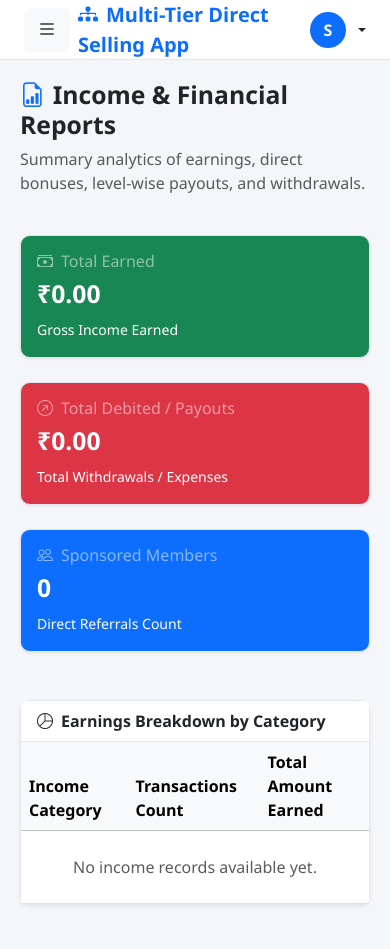
After one commit to priyeshdaspookulangara/dynM, a PHP site: page /user/reports.php in a window 390 px wide. The commit adds this page. Run offline with PHP 8.4, Linux system fonts and the light colour scheme; the visitor is signed in with stand-in values (Sample User, id 1).

Commit message:
Add responsive sidebar layout with customer and admin portals
- Added responsive aside sidebar navigation for Customer and Admin panels.
- Added Customer navigation items: Dashboard, Genealogy, My Referrals, My Downlines, My Wallet, Reports, and ePIN Keys.
- Added `user/genealogy.php`, `user/downlines.php`, and `user/reports.php`.
- Verified UI layout and full backend test suite.

Co-authored-by: priyeshdaspookulangara <216598157+priyeshdaspookulangara@users.noreply.github.com>

```diff
--- a/templates/layouts/footer.php
+++ b/templates/layouts/footer.php
@@ -1,13 +1,16 @@
-    </div>
-</div>
+</main>
 
-<footer class="bg-dark text-white-50 py-3 mt-auto">
-    <div class="container text-center">
-        <small>&copy; <?= date('Y') ?> Direct Selling Compensation Engine. Built with PHP & PDO.</small>
-    </div>
-</footer>
-
-<!-- Bootstrap 5 JS Bundle -->
 <script src="https://cdn.jsdelivr.net/npm/bootstrap@5.3.2/dist/js/bootstrap.bundle.min.js"></script>
+<script>
+document.addEventListener('DOMContentLoaded', function() {
+    const toggleBtn = document.getElementById('sidebarToggle');
+    const sidebar = document.getElementById('appSidebar');
+    if (toggleBtn && sidebar) {
+        toggleBtn.addEventListener('click', function() {
+            sidebar.classList.toggle('show');
+        });
+    }
+});
+</script>
 </body>
 </html>
--- a/templates/layouts/header.php
+++ b/templates/layouts/header.php
@@ -6,6 +6,7 @@ use App\Services\AuthService;
 $currentUser = AuthService::getCurrentUser();
 $config = require __DIR__ . '/../../config.php';
 $appName = $config['app']['name'] ?? 'Direct Selling Application';
+$currentScript = $_SERVER['SCRIPT_NAME'] ?? '';
 ?>
 <!DOCTYPE html>
 <html lang="en">
@@ -18,173 +19,220 @@ $appName = $config['app']['name'] ?? 'Direct Selling Application';
     <!-- Bootstrap Icons -->
     <link href="https://cdn.jsdelivr.net/npm/bootstrap-icons@1.11.1/font/bootstrap-icons.css" rel="stylesheet">
     <style>
+        :root {
+            --sidebar-width: 260px;
+        }
         body {
-            background-color: #f8f9fa;
+            background-color: #f4f6f9;
             font-family: 'Segoe UI', Tahoma, Geneva, Verdana, sans-serif;
             min-height: 100vh;
+            margin: 0;
+            overflow-x: hidden;
+        }
+        /* Top Navigation Bar */
+        .top-navbar {
+            height: 60px;
+            background-color: #ffffff;
+            border-bottom: 1px solid #e5e7eb;
+            position: fixed;
+            top: 0;
+            left: 0;
+            right: 0;
+            z-index: 1030;
+            padding: 0 1.5rem;
             display: flex;
-            flex-direction: column;
+            align-items: center;
+            justify-content: space-between;
         }
-        .content-wrapper {
-            flex: 1;
+        /* Sidebar Aside Navigation */
+        .sidebar {
+            width: var(--sidebar-width);
+            background-color: #1e293b;
+            color: #94a3b8;
+            position: fixed;
+            top: 60px;
+            bottom: 0;
+            left: 0;
+            z-index: 1020;
+            overflow-y: auto;
+            transition: transform 0.3s ease-in-out;
+            padding-top: 1rem;
         }
-        .navbar-brand {
+        .sidebar .nav-header {
+            font-size: 0.75rem;
+            text-transform: uppercase;
+            letter-spacing: 0.05em;
+            color: #64748b;
+            padding: 0.75rem 1.25rem 0.25rem;
             font-weight: 700;
-            color: #0d6efd !important;
+        }
+        .sidebar .nav-link {
+            color: #94a3b8;
+            padding: 0.75rem 1.25rem;
+            display: flex;
+            align-items: center;
+            font-weight: 500;
+            border-left: 3px solid transparent;
+            transition: all 0.2s;
+            text-decoration: none;
+        }
+        .sidebar .nav-link:hover {
+            color: #ffffff;
+            background-color: #334155;
+        }
+        .sidebar .nav-link.active {
+            color: #38bdf8;
+            background-color: #0f172a;
+            border-left-color: #38bdf8;
+            font-weight: 600;
+        }
+        .sidebar .nav-link i {
+            font-size: 1.15rem;
+            margin-right: 0.75rem;
+            width: 20px;
+            text-align: center;
+        }
+        /* Main Layout Wrapper */
+        .main-wrapper {
+            margin-top: 60px;
+            margin-left: var(--sidebar-width);
+            padding: 2rem;
+            min-height: calc(100vh - 60px);
+            transition: margin-left 0.3s ease-in-out;
+        }
+        @media (max-width: 991.98px) {
+            .sidebar {
+                transform: translateX(-100%);
+            }
+            .sidebar.show {
+                transform: translateX(0);
+            }
+            .main-wrapper {
+                margin-left: 0;
+                padding: 1.25rem;
+            }
         }
         .card {
             border-radius: 10px;
-            box-shadow: 0 4px 6px rgba(0,0,0,0.05);
-            border: none;
+            box-shadow: 0 1px 3px rgba(0,0,0,0.08);
+            border: 1px solid #e2e8f0;
             margin-bottom: 1.5rem;
         }
         .card-header {
             background-color: #ffffff;
-            border-bottom: 1px solid #f0f0f0;
+            border-bottom: 1px solid #e2e8f0;
             font-weight: 600;
         }
-        .stat-card {
-            transition: transform 0.2s;
-        }
-        .stat-card:hover {
-            transform: translateY(-3px);
-        }
-        /* Matrix Tree Styling */
-        .tree ul {
-            padding-top: 20px; position: relative;
-            transition: all 0.5s;
-            display: flex;
-            justify-content: center;
-        }
-        .tree li {
-            float: left; text-align: center;
-            list-style-type: none;
-            position: relative;
-            padding: 20px 5px 0 5px;
-            transition: all 0.5s;
-        }
-        .tree li::before, .tree li::after {
-            content: ''; position: absolute; top: 0; right: 50%;
-            border-top: 2px solid #ccc;
-            width: 50%; height: 20px;
-        }
-        .tree li::after {
-            right: auto; left: 50%;
-            border-left: 2px solid #ccc;
-        }
-        .tree li:only-child::after, .tree li:only-child::before {
-            display: none;
-        }
-        .tree li:only-child { padding-top: 0;}
-        .tree li:first-child::before, .tree li:last-child::after {
-            border: 0 none;
-        }
-        .tree li:last-child::before {
-            border-right: 2px solid #ccc;
-            border-radius: 0 5px 0 0;
-        }
-        .tree li:first-child::after {
-            border-radius: 5px 0 0 0;
-        }
-        .tree ul ul::before {
-            content: ''; position: absolute; top: 0; left: 50%;
-            border-left: 2px solid #ccc;
-            width: 0; height: 20px;
-        }
-        .tree li a {
-            border: 1px solid #ccc;
-            padding: 8px 15px;
-            text-decoration: none;
-            color: #333;
-            font-size: 13px;
-            display: inline-block;
-            border-radius: 8px;
-            background: #fff;
-            box-shadow: 0 2px 4px rgba(0,0,0,0.08);
-            transition: all 0.3s;
-        }
-        .tree li a:hover {
-            background: #e9ecef;
-            border-color: #999;
-        }
+        /* Tree Visualizer */
+        .tree ul { padding-top: 20px; position: relative; transition: all 0.5s; display: flex; justify-content: center; }
+        .tree li { float: left; text-align: center; list-style-type: none; position: relative; padding: 20px 5px 0 5px; transition: all 0.5s; }
+        .tree li::before, .tree li::after { content: ''; position: absolute; top: 0; right: 50%; border-top: 2px solid #cbd5e1; width: 50%; height: 20px; }
+        .tree li::after { right: auto; left: 50%; border-left: 2px solid #cbd5e1; }
+        .tree li:only-child::after, .tree li:only-child::before { display: none; }
+        .tree li:only-child { padding-top: 0; }
+        .tree li:first-child::before, .tree li:last-child::after { border: 0 none; }
+        .tree li:last-child::before { border-right: 2px solid #cbd5e1; border-radius: 0 5px 0 0; }
+        .tree li:first-child::after { border-radius: 5px 0 0 0; }
+        .tree ul ul::before { content: ''; position: absolute; top: 0; left: 50%; border-left: 2px solid #cbd5e1; width: 0; height: 20px; }
+        .tree li a { border: 1px solid #cbd5e1; padding: 10px 18px; text-decoration: none; color: #1e293b; font-size: 13px; display: inline-block; border-radius: 8px; background: #fff; box-shadow: 0 2px 4px rgba(0,0,0,0.05); transition: all 0.3s; }
+        .tree li a:hover { background: #f1f5f9; border-color: #0284c7; }
     </style>
 </head>
 <body>
 
-<nav class="navbar navbar-expand-lg navbar-dark bg-dark shadow-sm">
-    <div class="container">
-        <a class="navbar-brand text-white fw-bold" href="/index.php">
-            <i class="bi bi-diagram-3-fill text-primary me-2"></i><?= htmlspecialchars($appName) ?>
+<!-- Top Bar -->
+<header class="top-navbar">
+    <div class="d-flex align-items-center">
+        <?php if ($currentUser): ?>
+            <button class="btn btn-light d-lg-none me-2" type="button" id="sidebarToggle">
+                <i class="bi bi-list fs-5"></i>
+            </button>
+        <?php endif; ?>
+        <a class="text-decoration-none fw-bold fs-5 text-primary" href="/index.php">
+            <i class="bi bi-diagram-3-fill me-2"></i><?= htmlspecialchars($appName) ?>
         </a>
-        <button class="navbar-toggler" type="button" data-bs-toggle="collapse" data-bs-target="#navbarNav">
-            <span class="navbar-toggler-icon"></span>
-        </button>
+    </div>
 
-        <div class="collapse navbar-collapse" id="navbarNav">
-            <ul class="navbar-nav me-auto">
-                <li class="nav-item">
-                    <a class="nav-link" href="/index.php"><i class="bi bi-house me-1"></i>Home</a>
-                </li>
-                <?php if ($currentUser): ?>
-                    <li class="nav-item">
-                        <a class="nav-link" href="/user/dashboard.php"><i class="bi bi-speedometer2 me-1"></i>User Dashboard</a>
-                    </li>
-                    <li class="nav-item">
-                        <a class="nav-link" href="/user/matrix.php"><i class="bi bi-diagram-3 me-1"></i>Matrix Tree</a>
-                    </li>
-                    <li class="nav-item">
-                        <a class="nav-link" href="/user/referrals.php"><i class="bi bi-people me-1"></i>My Team</a>
-                    </li>
-                    <li class="nav-item">
-                        <a class="nav-link" href="/user/epins.php"><i class="bi bi-key me-1"></i>ePINs</a>
-                    </li>
-                    <li class="nav-item">
-                        <a class="nav-link" href="/user/wallet.php"><i class="bi bi-wallet2 me-1"></i>Wallet & Payouts</a>
-                    </li>
+    <div class="d-flex align-items-center gap-3">
+        <?php if ($currentUser): ?>
+            <div class="dropdown">
+                <a class="d-flex align-items-center text-dark text-decoration-none dropdown-toggle" href="#" id="userDropdown" data-bs-toggle="dropdown">
+                    <div class="bg-primary text-white rounded-circle d-flex align-items-center justify-content-center me-2" style="width:36px; height:36px; font-weight:600;">
+                        <?= strtoupper(substr($currentUser['username'], 0, 1)) ?>
+                    </div>
+                    <div class="d-none d-md-block text-start me-1">
+                        <span class="d-block fw-bold small text-dark lh-1"><?= htmlspecialchars($currentUser['username']) ?></span>
+                        <span class="badge bg-<?= $currentUser['role'] === 'super_admin' ? 'danger' : ($currentUser['role'] === 'admin' ? 'warning' : 'info') ?> mt-1" style="font-size: 10px;">
+                            <?= strtoupper(str_replace('_', ' ', $currentUser['role'])) ?>
+                        </span>
+                    </div>
+                </a>
+                <ul class="dropdown-menu dropdown-menu-end shadow border-0">
+                    <li><a class="dropdown-item" href="/user/dashboard.php"><i class="bi bi-speedometer2 me-2"></i>User Portal</a></li>
                     <?php if (in_array($currentUser['role'], ['admin', 'super_admin'])): ?>
-                        <li class="nav-item dropdown ms-lg-3">
-                            <a class="nav-link dropdown-toggle text-warning fw-bold" href="#" id="adminDropdown" role="button" data-bs-toggle="dropdown">
-                                <i class="bi bi-shield-lock me-1"></i>Admin Control
-                            </a>
-                            <ul class="dropdown-menu">
-                                <li><a class="dropdown-item" href="/admin/dashboard.php"><i class="bi bi-sliders me-2"></i>Admin Dashboard</a></li>
-                                <li><a class="dropdown-item" href="/admin/packages.php"><i class="bi bi-box-seam me-2"></i>Packages</a></li>
-                                <li><a class="dropdown-item" href="/admin/epins.php"><i class="bi bi-ticket-perforated me-2"></i>ePIN Manager</a></li>
-                                <li><a class="dropdown-item" href="/admin/users.php"><i class="bi bi-people-fill me-2"></i>User Manager</a></li>
-                                <li><a class="dropdown-item" href="/admin/payouts.php"><i class="bi bi-cash-stack me-2"></i>Payout Requests</a></li>
-                                <li><hr class="dropdown-divider"></li>
-                                <li><a class="dropdown-item text-primary fw-bold" href="/admin/settings.php"><i class="bi bi-gear-fill me-2"></i>Dynamic Settings Engine</a></li>
-                            </ul>
-                        </li>
+                        <li><a class="dropdown-item text-warning fw-bold" href="/admin/dashboard.php"><i class="bi bi-shield-lock me-2"></i>Admin Portal</a></li>
                     <?php endif; ?>
-                <?php endif; ?>
-            </ul>
+                    <li><hr class="dropdown-divider"></li>
+                    <li><a class="dropdown-item text-danger" href="/logout.php"><i class="bi bi-box-arrow-right me-2"></i>Logout</a></li>
+                </ul>
+            </div>
+        <?php else: ?>
+            <a href="/login.php" class="btn btn-outline-primary btn-sm px-3">Login</a>
+            <a href="/register.php" class="btn btn-primary btn-sm px-3">Register</a>
+        <?php endif; ?>
+    </div>
+</header>
 
-            <ul class="navbar-nav">
-                <?php if ($currentUser): ?>
-                    <li class="nav-item dropdown">
-                        <a class="nav-link dropdown-toggle active" href="#" id="userMenu" role="button" data-bs-toggle="dropdown">
-                            <i class="bi bi-person-circle me-1"></i><?= htmlspecialchars($currentUser['username']) ?>
-                            <span class="badge bg-<?= $currentUser['role'] === 'super_admin' ? 'danger' : ($currentUser['role'] === 'admin' ? 'warning' : 'info') ?> ms-1">
-                                <?= strtoupper(str_replace('_', ' ', $currentUser['role'])) ?>
-                            </span>
-                        </a>
-                        <ul class="dropdown-menu dropdown-menu-end">
-                            <li><a class="dropdown-item" href="/logout.php"><i class="bi bi-box-arrow-right me-2"></i>Logout</a></li>
-                        </ul>
-                    </li>
-                <?php else: ?>
-                    <li class="nav-item">
-                        <a class="nav-link" href="/login.php"><i class="bi bi-box-arrow-in-right me-1"></i>Login</a>
-                    </li>
-                    <li class="nav-item">
-                        <a class="btn btn-primary btn-sm ms-2 px-3 mt-1 mt-lg-0" href="/register.php">Register</a>
-                    </li>
-                <?php endif; ?>
-            </ul>
-        </div>
-    </div>
-</nav>
+<?php if ($currentUser): ?>
+    <!-- Sidebar Aside Navigation -->
+    <aside class="sidebar" id="appSidebar">
+        <!-- Customer / User Portal Section -->
+        <div class="nav-header">Customer Section</div>
+        <a href="/user/dashboard.php" class="nav-link <?= strpos($currentScript, '/user/dashboard.php') !== false ? 'active' : '' ?>">
+            <i class="bi bi-speedometer2"></i>Dashboard
+        </a>
+        <a href="/user/genealogy.php" class="nav-link <?= (strpos($currentScript, '/user/genealogy.php') !== false || strpos($currentScript, '/user/matrix.php') !== false) ? 'active' : '' ?>">
+            <i class="bi bi-diagram-3"></i>Genealogy
+        </a>
+        <a href="/user/referrals.php" class="nav-link <?= strpos($currentScript, '/user/referrals.php') !== false ? 'active' : '' ?>">
+            <i class="bi bi-people"></i>My Referrals
+        </a>
+        <a href="/user/downlines.php" class="nav-link <?= strpos($currentScript, '/user/downlines.php') !== false ? 'active' : '' ?>">
+            <i class="bi bi-node-plus"></i>My Downlines
+        </a>
+        <a href="/user/wallet.php" class="nav-link <?= strpos($currentScript, '/user/wallet.php') !== false ? 'active' : '' ?>">
+            <i class="bi bi-wallet2"></i>My Wallet
+        </a>
+        <a href="/user/reports.php" class="nav-link <?= strpos($currentScript, '/user/reports.php') !== false ? 'active' : '' ?>">
+            <i class="bi bi-file-earmark-bar-graph"></i>Reports
+        </a>
+        <a href="/user/epins.php" class="nav-link <?= strpos($currentScript, '/user/epins.php') !== false ? 'active' : '' ?>">
+            <i class="bi bi-key"></i>ePIN Keys
+        </a>
 
-<div class="content-wrapper py-4">
-    <div class="container">
+        <?php if (in_array($currentUser['role'], ['admin', 'super_admin'])): ?>
+            <!-- Admin Control Section -->
+            <div class="nav-header text-warning mt-3"><i class="bi bi-shield-lock me-1"></i>Admin Control</div>
+            <a href="/admin/dashboard.php" class="nav-link <?= strpos($currentScript, '/admin/dashboard.php') !== false ? 'active' : '' ?>">
+                <i class="bi bi-sliders"></i>Admin Dashboard
+            </a>
+            <a href="/admin/packages.php" class="nav-link <?= strpos($currentScript, '/admin/packages.php') !== false ? 'active' : '' ?>">
+                <i class="bi bi-box-seam"></i>Packages
+            </a>
+            <a href="/admin/epins.php" class="nav-link <?= strpos($currentScript, '/admin/epins.php') !== false ? 'active' : '' ?>">
+                <i class="bi bi-ticket-perforated"></i>ePIN Manager
+            </a>
+            <a href="/admin/users.php" class="nav-link <?= strpos($currentScript, '/admin/users.php') !== false ? 'active' : '' ?>">
+                <i class="bi bi-people-fill"></i>User Manager
+            </a>
+            <a href="/admin/payouts.php" class="nav-link <?= strpos($currentScript, '/admin/payouts.php') !== false ? 'active' : '' ?>">
+                <i class="bi bi-cash-stack"></i>Payout Requests
+            </a>
+            <a href="/admin/settings.php" class="nav-link <?= strpos($currentScript, '/admin/settings.php') !== false ? 'active' : '' ?>">
+                <i class="bi bi-gear-fill"></i>Dynamic Settings
+            </a>
+        <?php endif; ?>
+    </aside>
+<?php endif; ?>
+
+<main class="<?= $currentUser ? 'main-wrapper' : 'container py-4 mt-5' ?>">
--- /dev/null
+++ b/user/reports.php
@@ -0,0 +1,110 @@
+<?php
+require_once __DIR__ . '/../src/bootstrap.php';
+
+use App\Services\AuthService;
+use App\Core\Database;
+
+$currentUser = AuthService::requireLogin();
+$db = Database::getConnection();
+
+// Earnings by Category
+$stmtCat = $db->prepare("
+    SELECT category, SUM(amount) as total_amount, COUNT(*) as tx_count
+    FROM transactions
+    WHERE user_id = ? AND type = 'credit'
+    GROUP BY category
+");
+$stmtCat->execute([$currentUser['id']]);
+$earningsByCategory = $stmtCat->fetchAll();
+
+// Total Credited
+$stmtTotCredit = $db->prepare("SELECT SUM(amount) as total FROM transactions WHERE user_id = ? AND type = 'credit'");
+$stmtTotCredit->execute([$currentUser['id']]);
+$totalEarnings = $stmtTotCredit->fetch()['total'] ?? 0.00;
+
+// Total Debited (Payouts)
+$stmtTotDebit = $db->prepare("SELECT SUM(amount) as total FROM transactions WHERE user_id = ? AND type = 'debit'");
+$stmtTotDebit->execute([$currentUser['id']]);
+$totalDebits = $stmtTotDebit->fetch()['total'] ?? 0.00;
+
+// Direct Referrals Count
+$stmtDirCount = $db->prepare("SELECT COUNT(*) as cnt FROM users WHERE sponsor_id = ?");
+$stmtDirCount->execute([$currentUser['id']]);
+$totalDirects = $stmtDirCount->fetch()['cnt'];
+
+$pageTitle = "My Reports";
+require_once __DIR__ . '/../templates/layouts/header.php';
+?>
+
+<div class="row mb-4">
+    <div class="col-md-12">
+        <h2 class="fw-bold"><i class="bi bi-file-earmark-bar-graph text-primary me-2"></i>Income & Financial Reports</h2>
+        <p class="text-muted">Summary analytics of earnings, direct bonuses, level-wise payouts, and withdrawals.</p>
+    </div>
+</div>
+
+<div class="row mb-4">
+    <div class="col-md-4">
+        <div class="card stat-card bg-success text-white">
+            <div class="card-body">
+                <h6 class="text-white-50"><i class="bi bi-cash-stack me-2"></i>Total Earned</h6>
+                <h2 class="fw-bold my-2">₹<?= number_format($totalEarnings, 2) ?></h2>
+                <small>Gross Income Earned</small>
+            </div>
+        </div>
+    </div>
+    <div class="col-md-4">
+        <div class="card stat-card bg-danger text-white">
+            <div class="card-body">
+                <h6 class="text-white-50"><i class="bi bi-arrow-up-right-circle me-2"></i>Total Debited / Payouts</h6>
+                <h2 class="fw-bold my-2">₹<?= number_format($totalDebits, 2) ?></h2>
+                <small>Total Withdrawals / Expenses</small>
+            </div>
+        </div>
+    </div>
+    <div class="col-md-4">
+        <div class="card stat-card bg-primary text-white">
+            <div class="card-body">
+                <h6 class="text-white-50"><i class="bi bi-people me-2"></i>Sponsored Members</h6>
+                <h2 class="fw-bold my-2"><?= $totalDirects ?></h2>
+                <small>Direct Referrals Count</small>
+            </div>
+        </div>
+    </div>
+</div>
+
+<div class="card shadow-sm">
+    <div class="card-header bg-white fw-bold">
+        <i class="bi bi-pie-chart me-2"></i>Earnings Breakdown by Category
+    </div>
+    <div class="card-body p-0">
+        <div class="table-responsive">
+            <table class="table table-hover align-middle mb-0">
+                <thead class="table-light">
+                    <tr>
+                        <th>Income Category</th>
+                        <th>Transactions Count</th>
+                        <th>Total Amount Earned</th>
+                    </tr>
+                </thead>
+                <tbody>
+                    <?php if (empty($earningsByCategory)): ?>
+                        <tr>
+                            <td colspan="3" class="text-center py-4 text-muted">No income records available yet.</td>
+                        </tr>
+                    <?php else: ?>
+                        <?php foreach ($earningsByCategory as $cat): ?>
+                            <tr>
+                                <td><strong class="text-primary"><?= htmlspecialchars(str_replace('_', ' ', strtoupper($cat['category']))) ?></strong></td>
+                                <td><?= $cat['tx_count'] ?> Transaction(s)</td>
+                                <td class="fw-bold text-success">₹<?= number_format($cat['total_amount'], 2) ?></td>
+                            </tr>
+                        <?php endforeach; ?>
+                    <?php endif; ?>
+                </tbody>
+            </table>
+        </div>
+    </div>
+</div>
+
+<?php require_once __DIR__ . '/../templates/layouts/footer.php'; ?>
```
Also changed, not shown: user/downlines.php (added, +89 -0 lines), user/genealogy.php (added, +60 -0 lines), user/matrix.php (+2 -59 lines).
